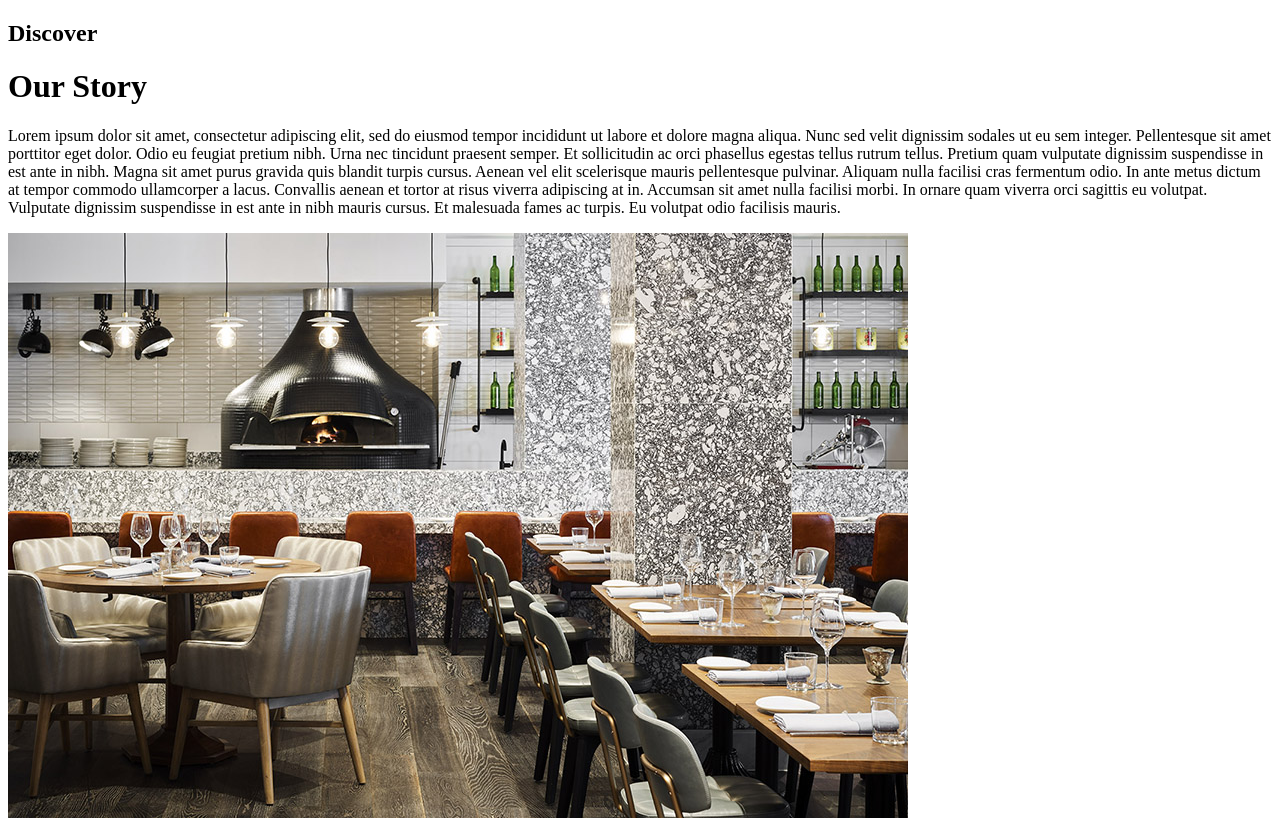
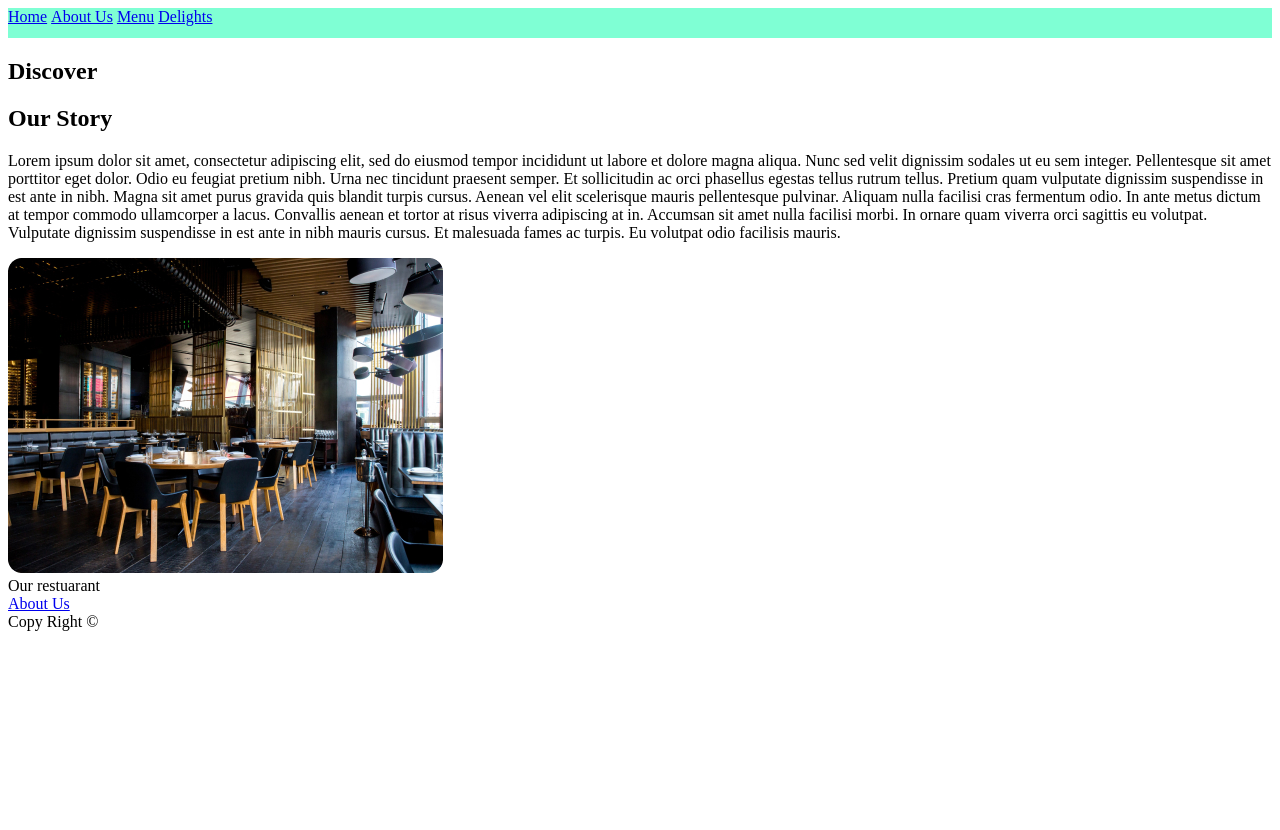
Before and after one commit to abbygarcia1517/html5andcss, a plain HTML site: page index.html in a window 1280 px wide. After the commit the page ends 800 px from the top, so only its background shows below. Drawn offline with Linux system fonts and the light colour scheme.

Commit message:
complete

```diff
--- a/index.html
+++ b/index.html
@@ -5,23 +5,46 @@
 <meta name="viewport" content="width=device-width, initial-scale=1.0">
 <meta name="Description" content="HTML and CSS Demo">
 <title>HTML5 and CSS Demo</title>
+<link href="styles/main.css" rel="stylesheet" type="text/css">
 </head>
 
 <body>
 
 	<div class="containter">
 
-	<header><h2>Discover</h2></header>
+	<div class="flex-containter">
+
+	<header>
+	<nav>
+		<ul>
+
+		<li><a href="#">Home</a></li>
+		<li><a href="#">About Us</a></li>
+		<li><a href="#">Menu</a></li>
+		<li><a href="#">Delights</a></li>
+
+		</ul>
+	</nav>
+	</header>
+	</div>
+
+	<section>
+	<h2>Discover</h2>
 
 	<h1>Our Story</h1>
 
-	<p>Lorem ipsum dolor sit amet, consectetur adipiscing elit, sed do eiusmod tempor incididunt ut labore et dolore magna aliqua. Nunc sed velit dignissim sodales ut eu sem integer. Pellentesque sit amet porttitor eget dolor. Odio eu feugiat pretium nibh. Urna nec tincidunt praesent semper. Et sollicitudin ac orci phasellus egestas tellus rutrum tellus. Pretium quam vulputate dignissim suspendisse in est ante in nibh. Magna sit amet purus gravida quis blandit turpis cursus. Aenean vel elit scelerisque mauris pellentesque pulvinar. Aliquam nulla facilisi cras fermentum odio. In ante metus dictum at tempor commodo ullamcorper a lacus. Convallis aenean et tortor at risus viverra adipiscing at in. Accumsan sit amet nulla facilisi morbi. In ornare quam viverra orci sagittis eu volutpat. Vulputate dignissim suspendisse in est ante in nibh mauris cursus. Et malesuada fames ac turpis. Eu volutpat odio facilisis mauris.</p>
-
-	<img src="Images/Resized_Restaurant.jpg" alt="resturant">
+	</section>
 
 
+	<article><p>Lorem ipsum dolor sit amet, consectetur adipiscing elit, sed do eiusmod tempor incididunt ut labore et dolore magna aliqua. Nunc sed velit dignissim sodales ut eu sem integer. Pellentesque sit amet porttitor eget dolor. Odio eu feugiat pretium nibh. Urna nec tincidunt praesent semper. Et sollicitudin ac orci phasellus egestas tellus rutrum tellus. Pretium quam vulputate dignissim suspendisse in est ante in nibh. Magna sit amet purus gravida quis blandit turpis cursus. Aenean vel elit scelerisque mauris pellentesque pulvinar. Aliquam nulla facilisi cras fermentum odio. In ante metus dictum at tempor commodo ullamcorper a lacus. Convallis aenean et tortor at risus viverra adipiscing at in. Accumsan sit amet nulla facilisi morbi. In ornare quam viverra orci sagittis eu volutpat. Vulputate dignissim suspendisse in est ante in nibh mauris cursus. Et malesuada fames ac turpis. Eu volutpat odio facilisis mauris.</p>
+
+	<img src="Images/our-story.jpg" alt="restaurant">
+	<figcaption>Our restuarant</figcaption>
+	</article>
+
 	</div>
-
+	<a href="#">About Us</a>
+	<footer>Copy Right &#169</footer>
 
 </body>
 </html>
--- /dev/null
+++ b/styles/main.css
@@ -0,0 +1,44 @@
+@charset "utf-8";
+/* CSS Document */
+
+
+
+
+.flex-container {
+
+	width: 80%;
+	margin: 0 auto;
+}
+
+
+
+header {
+	background-color: aquamarine;
+	height: 30px;
+
+}
+
+
+nav {
+
+float: center;
+
+}
+
+
+nav ul {
+
+margin: 0;
+padding: 0;
+list-style: none;
+
+
+}
+
+nav li {
+
+display: inline-block;
+margin-left: 70 px;
+padding-top: 25 px;
+
+}
```
Also changed, not shown: Images/our-story.jpg (added).
